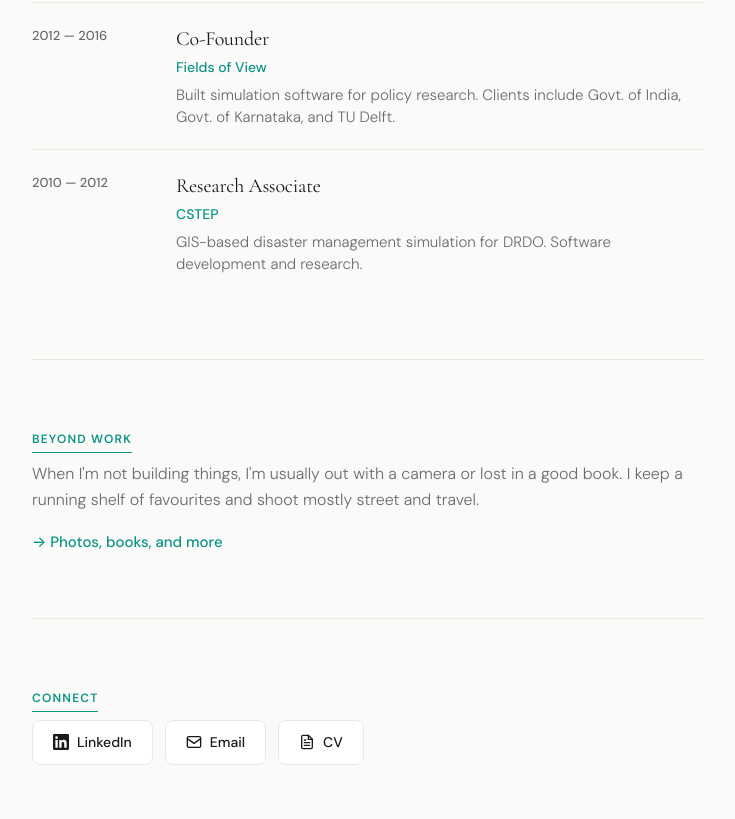
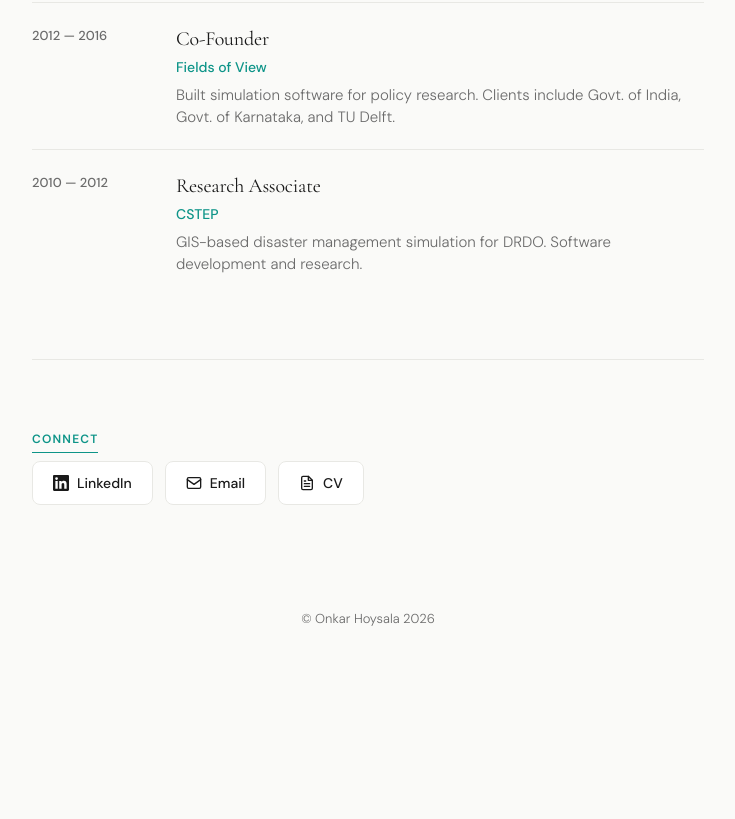
Before and after one commit to onkarhoysala/website, a website: page index.html in a window 1280 px wide. Shown: the part 1553-2372 px from the top of the page, without its empty margins (272-1007 px from the left). After the commit the page ends 2223 px from the top, so only its background shows below. Drawn offline with nearby package versions, Linux system fonts and the light colour scheme.

Commit message:
Update index.html

```diff
--- a/index.html
+++ b/index.html
@@ -27,7 +27,7 @@
     <div class="hero">
       <h1><span class="line"><span class="line-inner">Onkar</span></span><span class="line"><span class="line-inner"><em>Hoysala</em></span></span></h1>
       <p class="tagline">
-        Engineering leader building AI-powered commerce at <a href="https://flash.co" target="_blank">Flash.co</a>. 14+ years shipping consumer tech, SaaS platforms, simulation tools, and growth systems.
+        Engineering leader building AI-powered commerce at <a href="https://flash.co" target="_blank">Flash.co</a>. ~16 years shipping consumer tech, SaaS platforms, simulation tools, and growth software.
       </p>
     </div>
 
@@ -101,15 +101,6 @@
       </div>
     </section>
 
-    <!-- BEYOND WORK -->
-    <section id="beyond" class="reveal">
-      <p class="section-label">Beyond Work</p>
-      <div class="beyond-text stagger">
-        <p>When I'm not building things, I'm usually out with a camera or lost in a good book. I keep a running shelf of favourites and shoot mostly street and travel.</p>
-      </div>
-      <a href="beyond-work/" class="beyond-link stagger">&rarr; Photos, books, and more</a>
-    </section>
-
     <!-- CONNECT -->
     <section id="connect" class="reveal">
       <p class="section-label">Connect</p>
```
